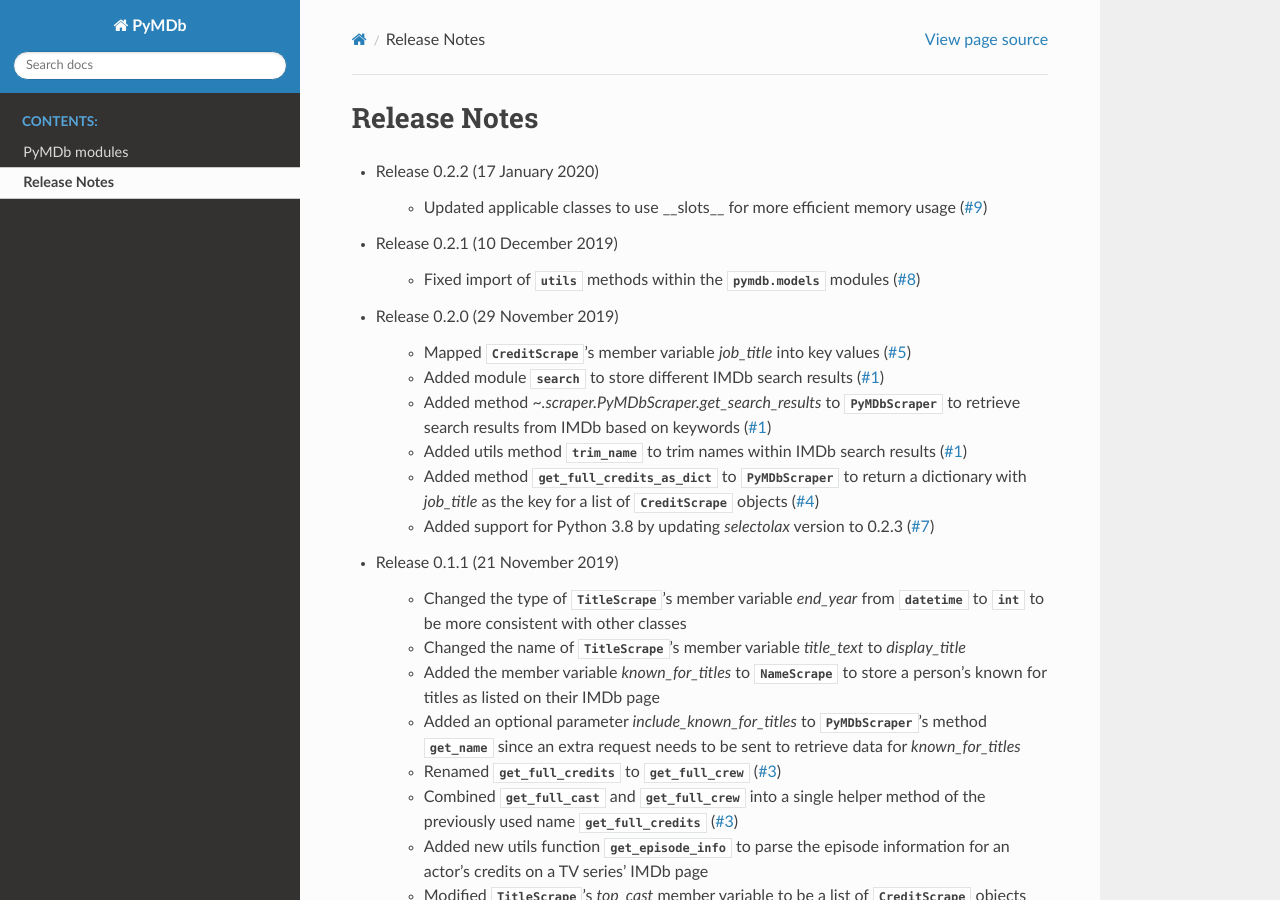
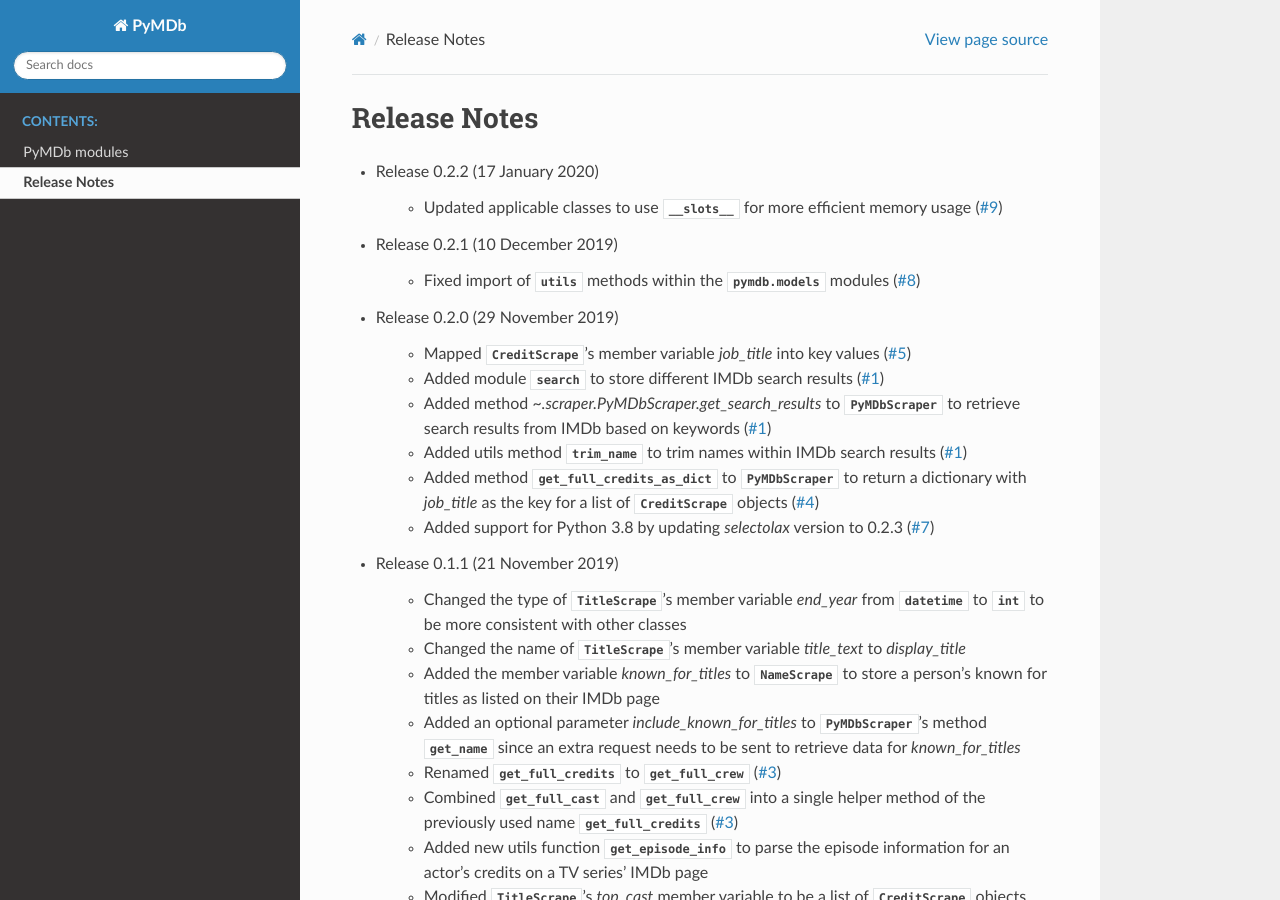
Before and after one commit to zembrodt/pymdb, a Sphinx documentation site: the page built from docs/release_notes.rst, in a window 1280 px wide and 900 px high. Built offline with Sphinx 7.4.7 and the Read the Docs theme 2.0.0, drawn with Linux system fonts in a browser that asks for light colours; part of the change alters nothing that is shown.

```diff
--- a/docs/release_notes.rst
+++ b/docs/release_notes.rst
@@ -3,7 +3,7 @@ Release Notes
 
 * Release 0.2.2 (17 January 2020)
 
-   - Updated applicable classes to use __slots__ for more efficient memory usage (`#9`_)
+   - Updated applicable classes to use :obj:`__slots__` for more efficient memory usage (`#9`_)
 
 * Release 0.2.1 (10 December 2019)
 
```
